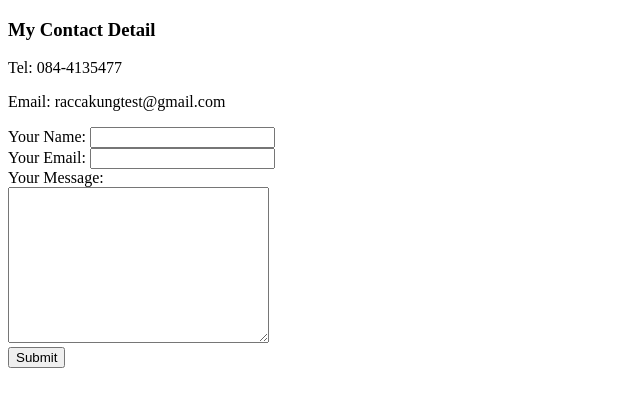
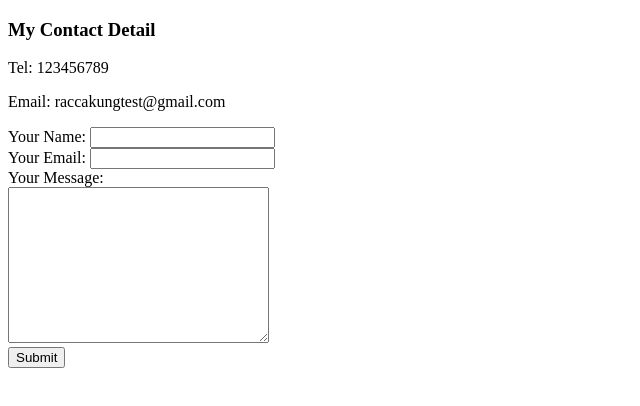
Before and after one commit to mixky-mairu/cv, a plain HTML site: page contact.html in a window 1280 px wide. Shown: the full height of the page, 0-640 px from the left. Drawn offline with Linux system fonts and the light colour scheme.

Commit message:
Update contact.html

```diff
--- a/contact.html
+++ b/contact.html
@@ -6,7 +6,7 @@
     </head>
     <body>
         <h3>My Contact Detail</h3>
-        <p>Tel: 084-4135477</p>
+        <p>Tel: 123456789</p>
         <p>Email: raccakungtest@gmail.com</p>
         <form action="mailto:info@asjdasldsad.com" method="post" enctype="text/plain">
             <label>Your Name:</label>
```
